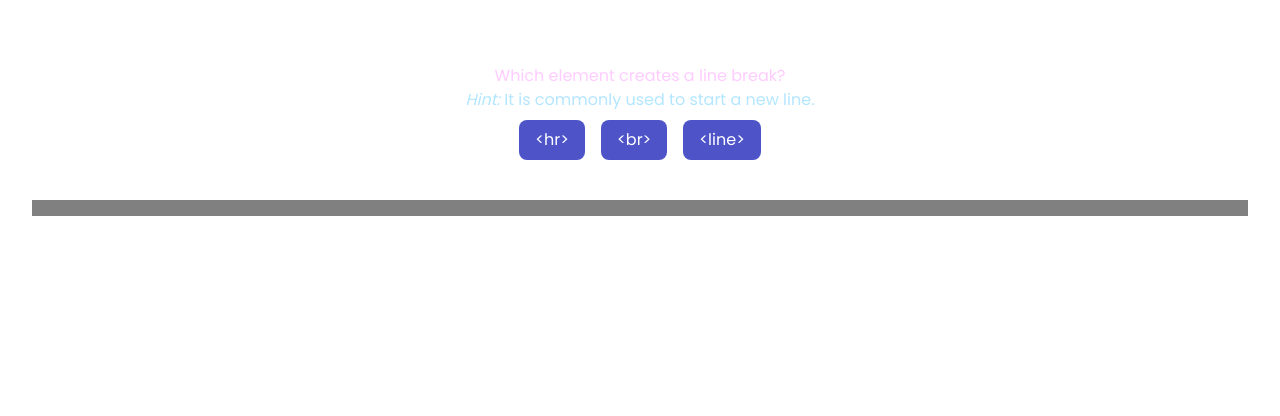
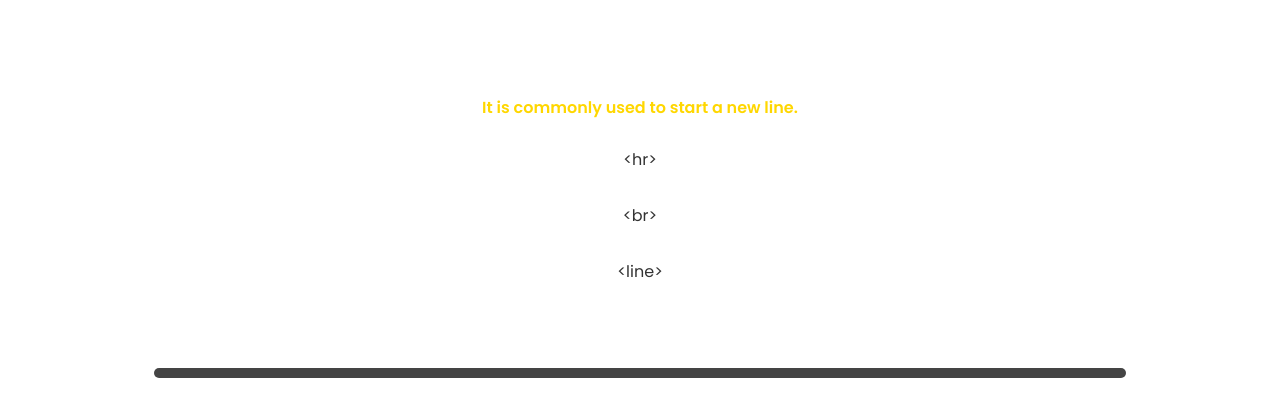
Before and after one commit to qoldfire/probable-octo-guide, a Next.js app: page /game in a window 1280 px wide. Both pictures are taken after a click on the button "Start Game". Shown: the top 416 px of the page. Built offline with nearby package versions, Linux system fonts and the light colour scheme.

Commit message:
Update page.tsx

```diff
--- a/app/game/page.tsx
+++ b/app/game/page.tsx
@@ -156,64 +156,115 @@ export default function GamePage() {
         padding: '2rem',
         textAlign: 'center',
         color: '#fff',
-        background: 'linear-gradient(to bottom right, #3f0d7d, #162447)',
+        background: 'linear-gradient(to bottom right, #6a11cb, #2575fc)',
         fontFamily: 'Poppins, sans-serif',
         minHeight: '100vh',
         backgroundImage: 'radial-gradient(circle at 20% 20%, rgba(255,255,255,0.05), transparent 25%), radial-gradient(circle at 80% 80%, rgba(255,255,255,0.05), transparent 25%)',
         transition: 'all 0.5s ease-in-out'
       }}>
         {step === 'intro' && (
-          <div style={{ animation: 'fadeIn 1s ease-in-out' }}>
-            <h1 style={{ fontSize: '3rem', color: '#f0f8ff' }}>Welcome to CodeQuest</h1>
-            <p style={{ fontSize: '1.25rem' }}>Learn HTML the fun way! Ready to begin?</p>
-            <button onClick={() => setStep('challenge')} style={{ marginTop: '1rem', padding: '0.75rem 2rem', background: '#6a0dad', color: '#fff', border: 'none', borderRadius: '1rem', fontSize: '1.1rem', cursor: 'pointer' }}>Start Game</button>
+          <div>
+            <h1 style={{ fontSize: '3rem', marginBottom: '1rem' }}>Welcome to CodeQuest</h1>
+            <p style={{ fontSize: '1.25rem', marginBottom: '2rem' }}>Test your HTML skills with fun challenges!</p>
+            <button
+              style={{
+                background: 'linear-gradient(90deg, #ff6ec4, #7873f5)',
+                border: 'none',
+                borderRadius: '10px',
+                padding: '1rem 2rem',
+                fontSize: '1.2rem',
+                color: 'white',
+                cursor: 'pointer',
+                boxShadow: '0 4px 14px rgba(0,0,0,0.2)',
+                transition: 'transform 0.2s ease'
+              }}
+              onClick={() => setStep('challenge')}
+              onMouseEnter={e => e.currentTarget.style.transform = 'scale(1.05)'}
+              onMouseLeave={e => e.currentTarget.style.transform = 'scale(1)'}
+            >
+              Start Game
+            </button>
           </div>
         )}
 
         {step === 'challenge' && current && (
-          <div style={{ marginTop: '2rem', animation: 'fadeIn 0.5s ease-in-out' }}>
-            <h2 style={{ color: '#ffccff' }}>{current.instruction}</h2>
-            <p style={{ color: '#b3e6ff' }}><em>Hint:</em> {current.tip}</p>
-
-            {current.type === 'typing' && (
+          <div>
+            <h2 style={{ fontSize: '2rem', marginBottom: '1rem' }}>{current.instruction}</h2>
+            <p style={{ color: '#ffd700', fontWeight: 'bold' }}>{current.tip}</p>
+            <div style={{ marginTop: '1rem' }}>
+              {current.type === 'typing' ? (
                 <input
                   type="text"
                   value={inputValue}
-                onChange={(e) => setInputValue(e.target.value)}
-                placeholder={current.placeholder || ''}
-                style={{ padding: '0.75rem', fontSize: '1rem', width: '80%', borderRadius: '0.5rem', border: '1px solid #ccc', color: '#000' }}
+                  onChange={e => setInputValue(e.target.value)}
+                  placeholder={current.placeholder}
+                  style={{
+                    padding: '0.75rem',
+                    borderRadius: '8px',
+                    border: '2px solid #fff',
+                    fontSize: '1rem',
+                    width: '80%',
+                    maxWidth: '500px'
+                  }}
                 />
-            )}
-
-            {current.type === 'choice' && current.options && (
-              <div>
-                {current.options.map((option, idx) => (
+              ) : (
+                <div style={{ display: 'flex', flexDirection: 'column', alignItems: 'center', gap: '0.5rem' }}>
+                  {current.options?.map(option => (
                     <button
-                    key={idx}
+                      key={option}
                       onClick={() => handleSubmit(option)}
-                    style={{ margin: '0.5rem', padding: '0.5rem 1rem', fontSize: '1rem', background: '#4e54c8', color: '#fff', border: 'none', borderRadius: '0.5rem', cursor: 'pointer' }}
+                      style={{
+                        padding: '0.75rem 1.5rem',
+                        borderRadius: '8px',
+                        backgroundColor: '#fff',
+                        color: '#333',
+                        border: 'none',
+                        cursor: 'pointer',
+                        fontSize: '1rem',
+                        transition: 'background-color 0.2s ease'
+                      }}
+                      onMouseEnter={e => e.currentTarget.style.backgroundColor = '#eee'}
+                      onMouseLeave={e => e.currentTarget.style.backgroundColor = '#fff'}
                     >
                       {option}
                     </button>
                   ))}
                 </div>
               )}
-
-            <div style={{ marginTop: '1rem' }}>
-              {current.type === 'typing' && (
-                <button onClick={() => handleSubmit()} style={{ marginTop: '0.5rem', padding: '0.5rem 1rem', fontSize: '1rem', background: '#6a0dad', color: '#fff', border: 'none', borderRadius: '0.5rem', cursor: 'pointer' }}>Submit</button>
-              )}
-              <p>{feedback}</p>
-              <progress value={progress} max={100} style={{ width: '100%', marginTop: '1rem' }} />
+            </div>
+            <div style={{ marginTop: '1rem', height: '1.5rem', fontWeight: 'bold' }}>{feedback}</div>
+            <div style={{ marginTop: '2rem' }}>
+              <div style={{ height: '10px', width: '80%', background: '#444', margin: '0 auto', borderRadius: '5px' }}>
+                <div style={{ height: '100%', width: `${progress}%`, background: '#00f2fe', borderRadius: '5px', transition: 'width 0.5s ease-in-out' }}></div>
+              </div>
+              <p style={{ marginTop: '0.5rem' }}>{currentIndex + 1} / {challengeSet.length}</p>
             </div>
           </div>
         )}
 
         {step === 'complete' && (
           <div>
-            <h2 style={{ color: '#b0e0e6' }}>Well done!</h2>
-            <p>Your score: {score}/{challengeSet.length}</p>
-            <button onClick={() => { setStep('intro'); setCurrentIndex(0); setScore(0); }} style={{ marginTop: '1rem', padding: '0.75rem 2rem', background: '#6a0dad', color: '#fff', border: 'none', borderRadius: '1rem', fontSize: '1.1rem', cursor: 'pointer' }}>Play Again</button>
+            <h2 style={{ fontSize: '2rem', marginBottom: '1rem' }}>🎉 Great job! 🎉</h2>
+            <p style={{ fontSize: '1.25rem' }}>Your score: {score} / {challengeSet.length}</p>
+            <button
+              style={{
+                background: 'linear-gradient(90deg, #ff6ec4, #7873f5)',
+                border: 'none',
+                borderRadius: '10px',
+                padding: '1rem 2rem',
+                fontSize: '1.2rem',
+                color: 'white',
+                cursor: 'pointer',
+                marginTop: '2rem',
+                boxShadow: '0 4px 14px rgba(0,0,0,0.2)',
+                transition: 'transform 0.2s ease'
+              }}
+              onClick={() => setStep('intro')}
+              onMouseEnter={e => e.currentTarget.style.transform = 'scale(1.05)'}
+              onMouseLeave={e => e.currentTarget.style.transform = 'scale(1)'}
+            >
+              Play Again
+            </button>
           </div>
         )}
       </div>
```
Lines whose indentation alone changed are shown as unchanged.
